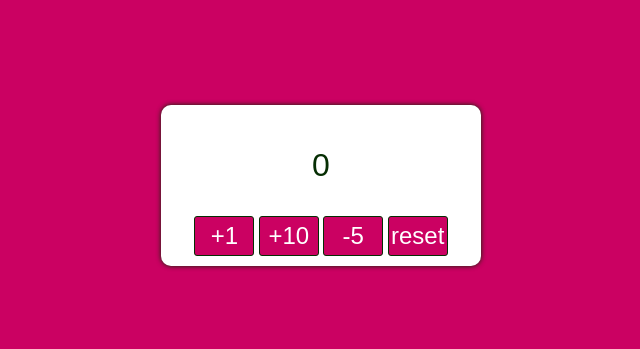
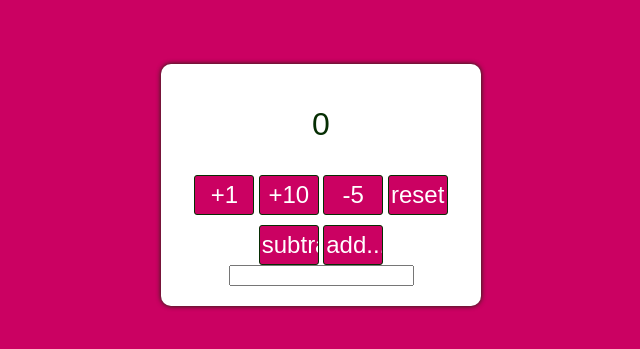
Before and after one commit to ldctaylor/javascript-practice, a plain HTML site: page js-counter/index.html in a window 1280 px wide. Shown: the part 223-572 px from the top of the page, without its empty margins (319-959 px from the left). Drawn offline with Linux system fonts and the light colour scheme.

Commit message:
Add ability to specify increment by user input

```diff
--- a/js-counter/index.html
+++ b/js-counter/index.html
@@ -20,9 +20,12 @@
                 <input type="button" value="-5" id="subtraction" onclick="subtract(5)"/>
                 <input type="button" value="reset" id="reset" onclick="reset()"/>
             </div>
-            <div id="button-wrapper">
-
-            </div>
+                <div id="button-wrapper">
+                    <input type="button" value="subtract..." id="subtraction" onclick="subtractby()"/>
+                    <input type="button" value="add..." id="addition" onclick="addby()"/>
+                    <br />
+                    <input type="text" name="increment" id="usernum" />
+                </div>
         </div>
         <script src="script.js"></script>
     </body>
--- a/js-counter/script.js
+++ b/js-counter/script.js
@@ -17,3 +17,21 @@ function reset() {
     let number = 0;
     numberElement.innerText = number;
 }
+
+function addby() {
+    let numberElement = document.getElementById("number");
+    let stepElement = document.getElementById("usernum");
+    let step = stepElement.value;
+    let number = numberElement.innerText;
+    number = parseInt(number) + parseInt(step);
+    numberElement.innerText = number;
+}
+
+function subtractby() {
+    let numberElement = document.getElementById("number");
+    let stepElement = document.getElementById("usernum");
+    let step = stepElement.value;
+    let number = numberElement.innerText;
+    number = parseInt(number) - parseInt(step);
+    numberElement.innerText = number;
+}
--- a/js-counter/styles.css
+++ b/js-counter/styles.css
@@ -22,6 +22,10 @@ body {
     font-size: 2rem;
 }
 
+#button-wrapper {
+    margin-bottom: 10px;
+}
+
 input[type="button"] {
     border: 1px solid #062e03;
     background-color: #cb0162;
@@ -36,3 +40,8 @@ input[type="button"] {
 input[type="button"]:hover {
     box-shadow: 0px 0px 5px #062e03;
 }
+
+input[type="number"] {
+    font-size: 2em;
+    width: 30%;
+}
```
